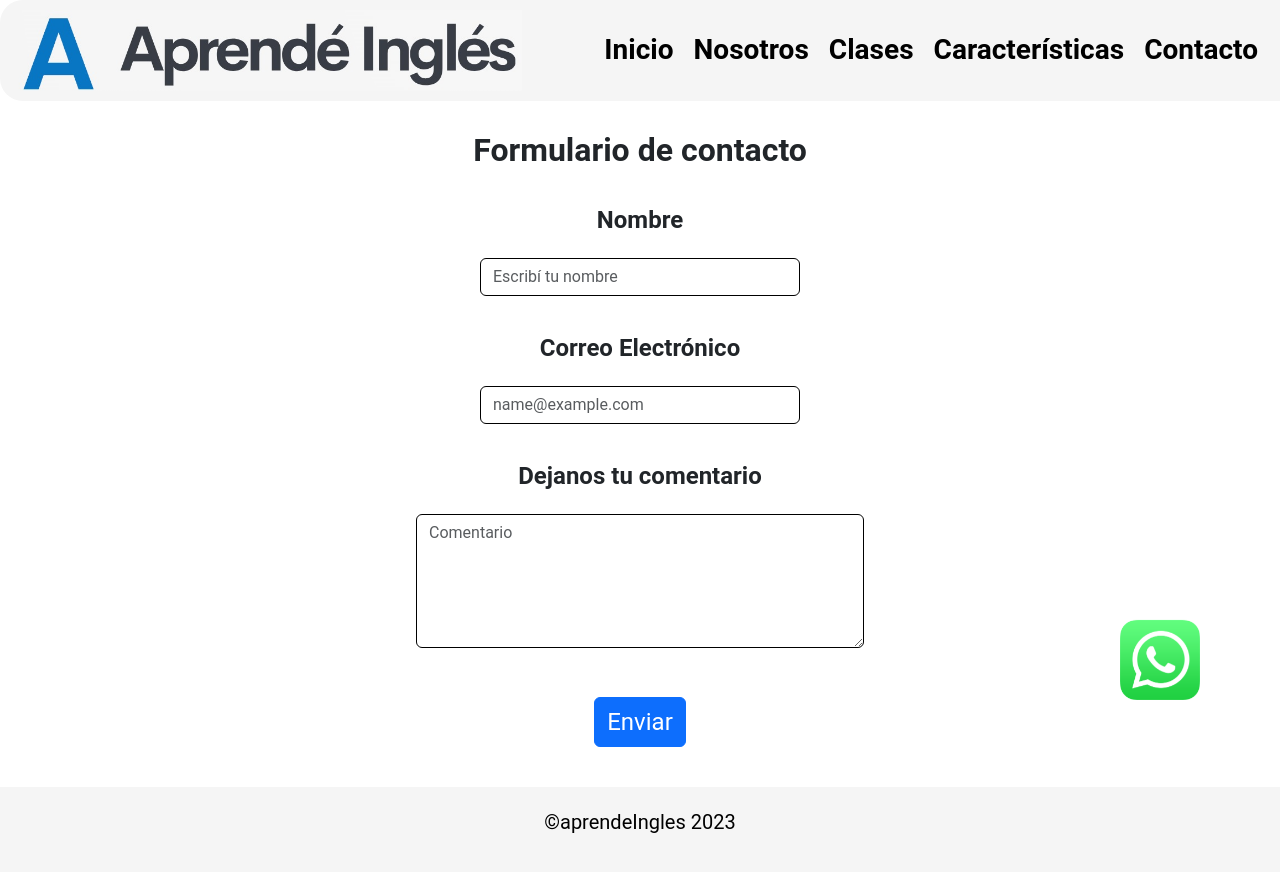
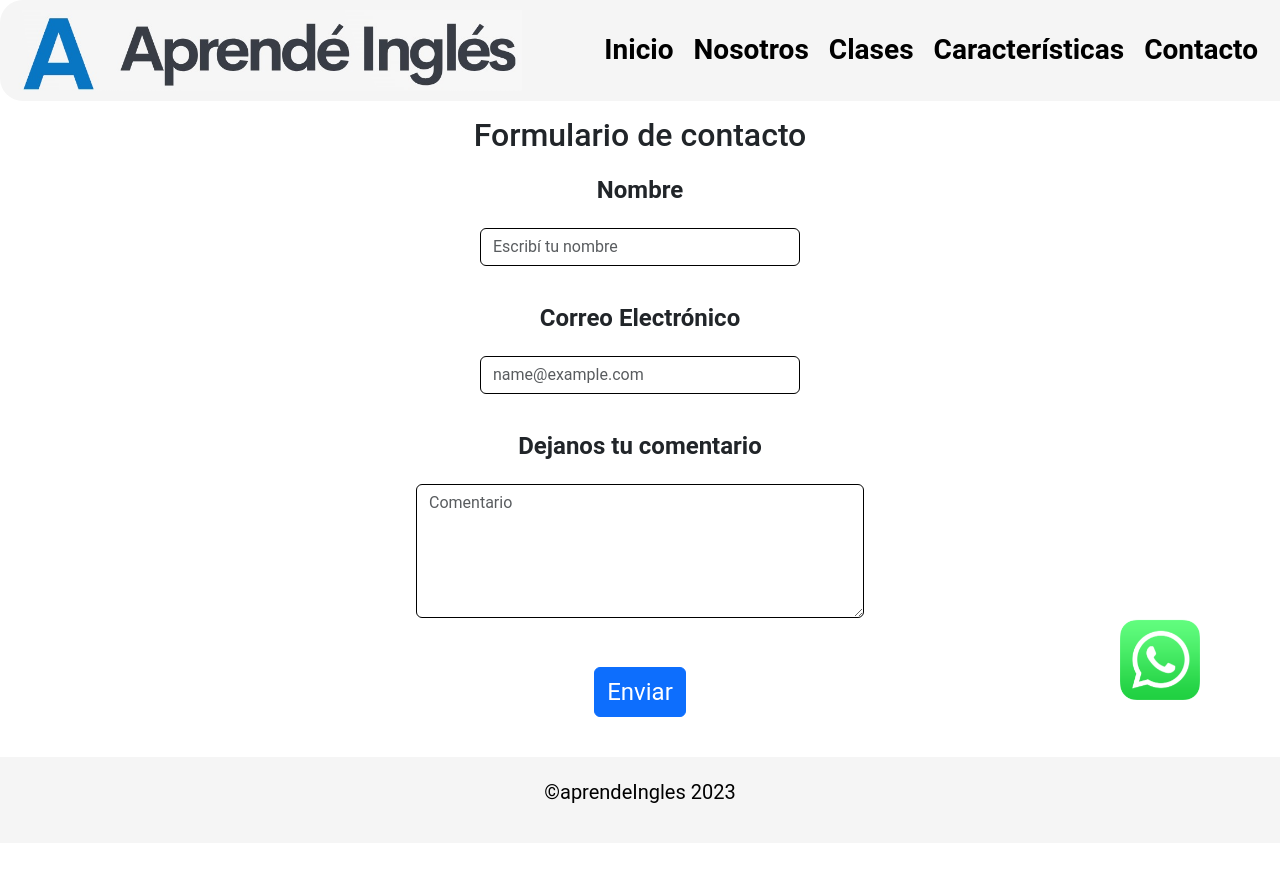
Before and after one commit to fedecera88/aprendeIngles, a website: page pages/contacto.html in a window 1280 px wide. After the commit the page ends 843 px from the top, so only its background shows below. Drawn offline with nearby package versions, Linux system fonts and the light colour scheme.

Commit message:
correcciones

```diff
--- a/pages/contacto.html
+++ b/pages/contacto.html
@@ -46,7 +46,7 @@
   </header>
   <main>
     <div class="formulario">
-      <h1>Formulario de contacto</h1>
+      <h2>Formulario de contacto</h2>
       <form action="" method="post">
         <div class="mb-4">
           <label for="nombre" class="form-label lbl">Nombre</label>
```
